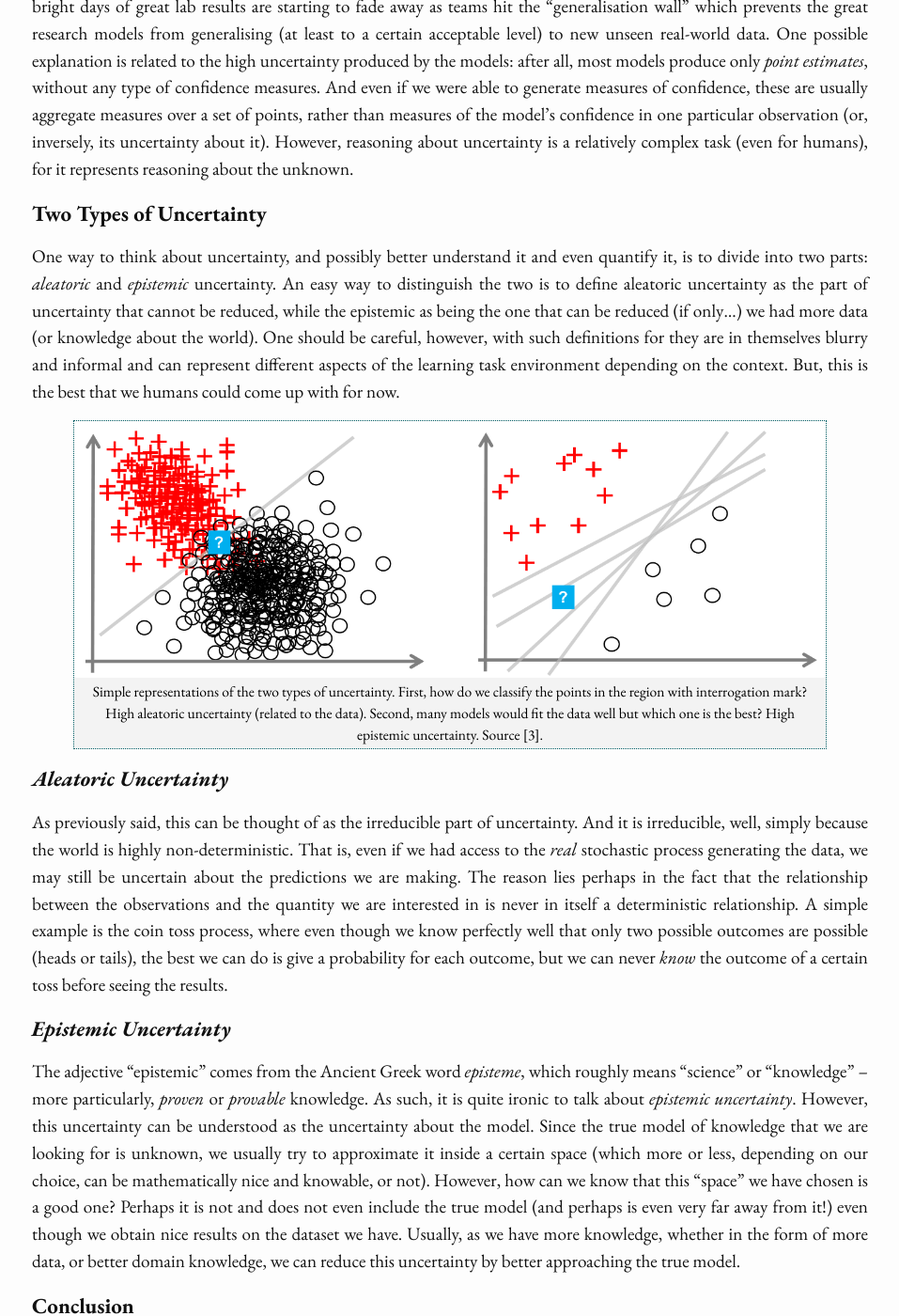
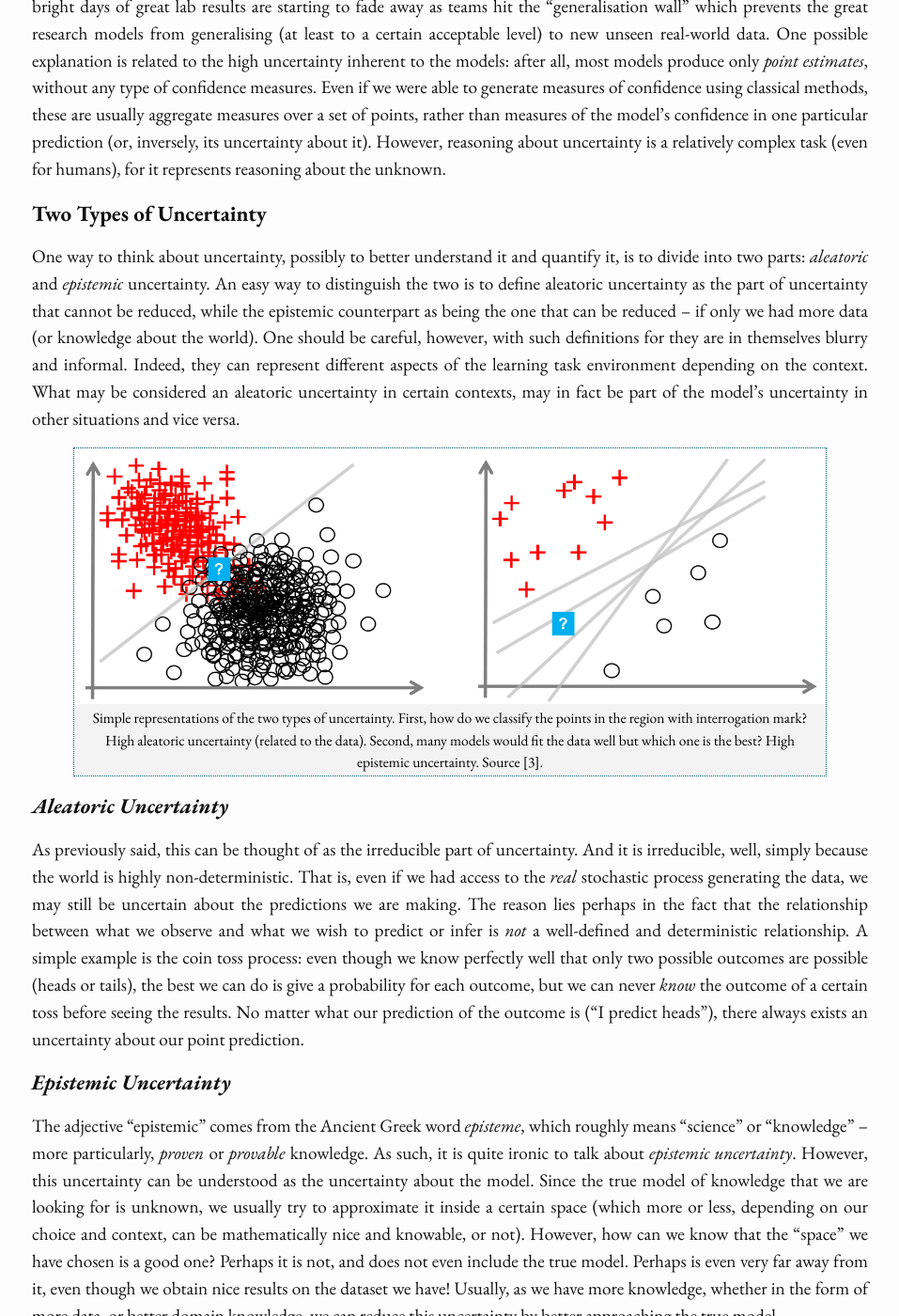
Before and after one commit to paulmelki/paulmelki.github.io, a Jekyll site: the page built from _posts/2022-05-14-informal-thoughts-on-uncertainty.md, in a window 1280 px wide and 1400 px high, scrolled down 639 px. Shown: the whole window at 94% size, without its empty margins (161-1118 px from the left). Built offline with Jekyll 4.4.1, drawn with Linux system fonts in a browser that asks for light colours; nearby versions of some CDN libraries; some web fonts are replaced; some of the changed text lies outside the part shown.

Commit message:
Update 2022-05-14-informal-thoughts-on-uncertainty.md

```diff
--- a/_posts/2022-05-14-informal-thoughts-on-uncertainty.md
+++ b/_posts/2022-05-14-informal-thoughts-on-uncertainty.md
@@ -25,15 +25,15 @@
 
 ## **Introduction**
 
-The goal of machine learning models is to learn a model from the data. In Logic, this is called *induction*: given a certain set of observations, I try to derive a general rule about the truth. Generally speaking, this type of thinking or learning, whether followed by humans or by machines, always includes a certain uncertainty about the conclusions reached, especially since the learner can (almost) *never* see *all* the possible observations in the world. As such, we can never be sure that there is not at least *one* observation that does not conform with our conclusion. That is, there will always be uncertainty in our generalisations about unseen observations. How can this be translated in the context of machine learning, and why is it important?
+The goal of machine learning models is to learn a model from the data. In Logic, this is called *induction*: given a certain set of observations, I try to derive a general rule about the truth. Generally speaking, this type of thinking or learning, whether followed by humans or by machines, always includes a certain uncertainty about the conclusions reached, especially since the learner can (almost) *never* see *all* the possible observations in the world. As such, we can never be sure that there is not at least *one* observation that does not conform with the conclusion we have reached. That is, there will always be some uncertainty in our generalisations about unseen observations. How can this be translated in the context of machine learning, and why is it important?
 
 
 ## **Why Uncertainty Matters**
 
-As machine learning models start to be applied concretely in industrial settings to automate tasks in the real-world, the bright days of great lab results are starting to fade away as teams hit the "generalisation wall" which prevents the great research models from generalising (at least to a certain acceptable level) to new unseen real-world data. One possible explanation is related to the high uncertainty produced by the models: after all, most models produce only *point estimates*, without any type of confidence measures. And even if we were able to generate measures of confidence, these are usually aggregate measures over a set of points, rather than measures of the model's confidence in one particular observation (or, inversely, its uncertainty about it). However, reasoning about uncertainty is a relatively complex task (even for humans), for it represents reasoning about the unknown.
+As machine learning models start to be applied concretely in industrial settings to automate tasks in the real-world, the bright days of great lab results are starting to fade away as teams hit the "generalisation wall" which prevents the great research models from generalising (at least to a certain acceptable level) to new unseen real-world data. One possible explanation is related to the high uncertainty inherent to the models: after all, most models produce only *point estimates*, without any type of confidence measures. Even if we were able to generate measures of confidence using classical methods, these are usually aggregate measures over a set of points, rather than measures of the model's confidence in one particular prediction (or, inversely, its uncertainty about it). However, reasoning about uncertainty is a relatively complex task (even for humans), for it represents reasoning about the unknown.
 
 ## **Two Types of Uncertainty**
-One way to think about uncertainty, and possibly better understand it and even quantify it, is to divide into two parts: *aleatoric* and *epistemic* uncertainty. An easy way to distinguish the two is to define aleatoric uncertainty as the part of uncertainty that cannot be reduced, while the epistemic as being the one that can be reduced (if only...) we had more data (or knowledge about the world). One should be careful, however, with such definitions for they are in themselves blurry and informal and can represent different aspects of the learning task environment depending on the context. But, this is the best that we humans could come up with for now.
+One way to think about uncertainty, possibly to better understand it and quantify it, is to divide into two parts: *aleatoric* and *epistemic* uncertainty. An easy way to distinguish the two is to define aleatoric uncertainty as the part of uncertainty that cannot be reduced, while the epistemic counterpart as being the one that can be reduced -- if only we had more data (or knowledge about the world). One should be careful, however, with such definitions for they are in themselves blurry and informal. Indeed, they can represent different aspects of the learning task environment depending on the context. What may be considered an aleatoric uncertainty in certain contexts, may in fact be part of the model's uncertainty in other situations and vice versa.
 
 
 
@@ -41,12 +41,12 @@
 
 
 ### ***Aleatoric Uncertainty***
-As previously said, this can be thought of as the irreducible part of uncertainty. And it is irreducible, well, simply because the world is highly non-deterministic. That is, even if we had access to the *real* stochastic process generating the data, we may still be uncertain about the predictions we are making. The reason lies perhaps in the fact that the relationship between the observations and the quantity we are interested in is never in itself a deterministic relationship. A simple example is the coin toss process, where even though we know perfectly well that only two possible outcomes are possible (heads or tails), the best we can do is give a probability for each outcome, but we can never *know* the outcome of a certain toss before seeing the results.
+As previously said, this can be thought of as the irreducible part of uncertainty. And it is irreducible, well, simply because the world is highly non-deterministic. That is, even if we had access to the *real* stochastic process generating the data, we may still be uncertain about the predictions we are making. The reason lies perhaps in the fact that the relationship between what we observe and what we wish to predict or infer is *not* a well-defined and deterministic relationship. A simple example is the coin toss process: even though we know perfectly well that only two possible outcomes are possible (heads or tails), the best we can do is give a probability for each outcome, but we can never *know* the outcome of a certain toss before seeing the results. No matter what our prediction of the outcome is ("I predict heads"), there always exists an uncertainty about our point prediction.
 
 ### ***Epistemic Uncertainty***
 
 
-The adjective "epistemic" comes from the Ancient Greek word *episteme*, which roughly means "science" or "knowledge" -- more particularly, *proven* or *provable* knowledge. As such, it is quite ironic to talk about *epistemic uncertainty*. However, this uncertainty can be understood as the uncertainty about the model. Since the true model of knowledge that we are looking for is unknown, we usually try to approximate it inside a certain space (which more or less, depending on our choice, can be mathematically nice and knowable, or not). However, how can we know that this "space" we have chosen is a good one? Perhaps it is not and does not even include the true model (and perhaps is even very far away from it!) even though we obtain nice results on the dataset we have. Usually, as we have more knowledge, whether in the form of more data, or better domain knowledge, we can reduce this uncertainty by better approaching the true model.
+The adjective "epistemic" comes from the Ancient Greek word *episteme*, which roughly means "science" or "knowledge" -- more particularly, *proven* or *provable* knowledge. As such, it is quite ironic to talk about *epistemic uncertainty*. However, this uncertainty can be understood as the uncertainty about the model. Since the true model of knowledge that we are looking for is unknown, we usually try to approximate it inside a certain space (which more or less, depending on our choice and context, can be mathematically nice and knowable, or not). However, how can we know that the "space" we have chosen is a good one? Perhaps it is not, and does not even include the true model. Perhaps is even very far away from it, even though we obtain nice results on the dataset we have! Usually, as we have more knowledge, whether in the form of more data, or better domain knowledge, we can reduce this uncertainty by better approaching the true model.
 
 
 ## **Conclusion**
```
